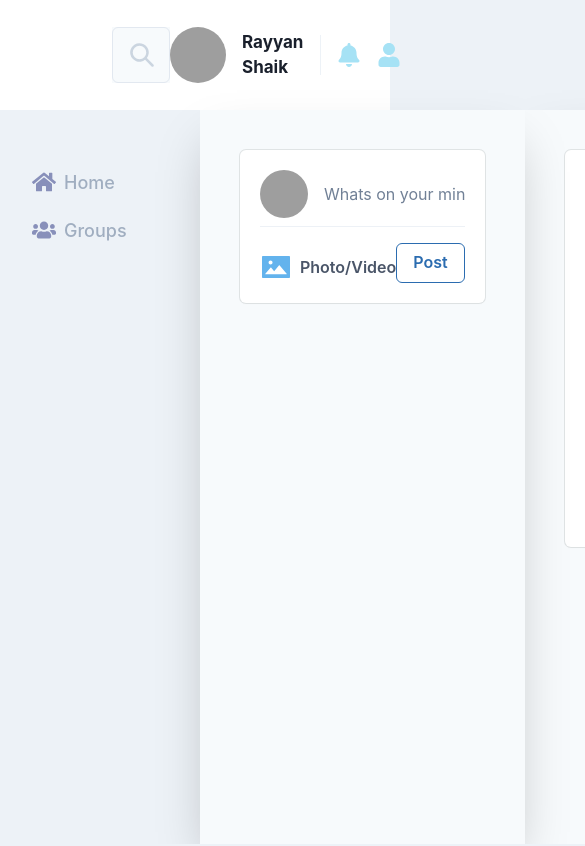
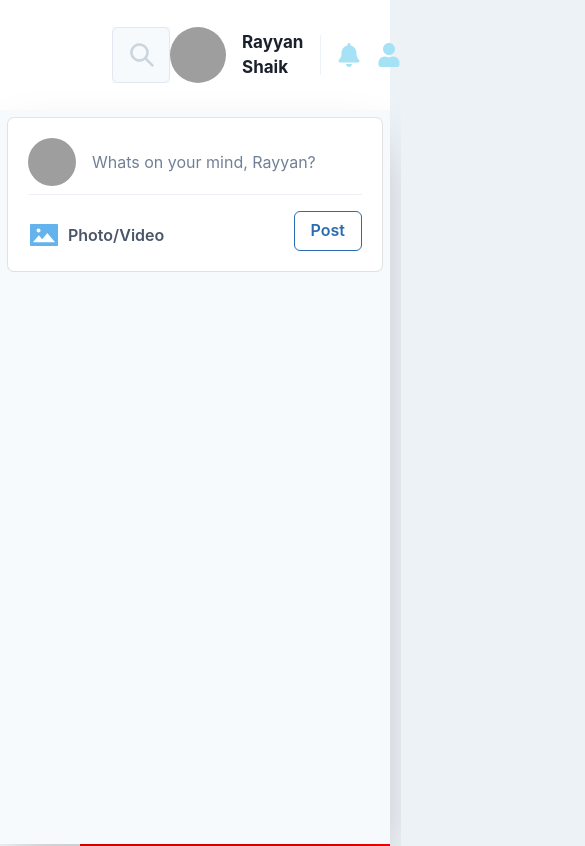
Before and after one commit to rayyanshaik2022/social-media-app, a React (Vite) app in the folder frontend/: page / in a window 390 px wide. Shown: the top 846 px of the page, 585 px wide, since content can reach past the window. Built offline with nearby package versions, Linux system fonts and the light colour scheme; grey boxes are pictures that could not be loaded.

Commit message:
Added grid responsiveness

```diff
--- a/frontend/src/components/Feed.jsx
+++ b/frontend/src/components/Feed.jsx
@@ -5,7 +5,7 @@ import NewPost from "./NewPost";
 function Feed() {
     return (
         <>
-        <Flex flexDir={"column"} bg={"gray.50"} minH={"calc(100vh - 110px)"} boxShadow={"2xl"} padding={10} zIndex={2}>
+        <Flex flexDir={"column"} bg={"gray.50"} minH={"calc(100vh - 110px)"} boxShadow={"2xl"} padding={{base: 2, sm: 10}} zIndex={2}>
             <NewPost />
         </Flex>
         </>
--- a/frontend/src/pages/Home.jsx
+++ b/frontend/src/pages/Home.jsx
@@ -11,7 +11,7 @@ function Home() {
       <Box w={"100vw"} h={"100vh"}>
         <Flex flexDir={"column"}>
           <Navbar />
-          <Grid w={"100%"} bg={"red"} gridTemplateColumns={"200px 1fr 440px"}>
+          <Grid w={"100%"} bg={"red"} gridTemplateColumns={{base: "0px 1fr", md:"200px 1fr", xl: "200px 1fr 440px"}}>
             <SideBar />
             <Feed />
             <RightFeed />
```
